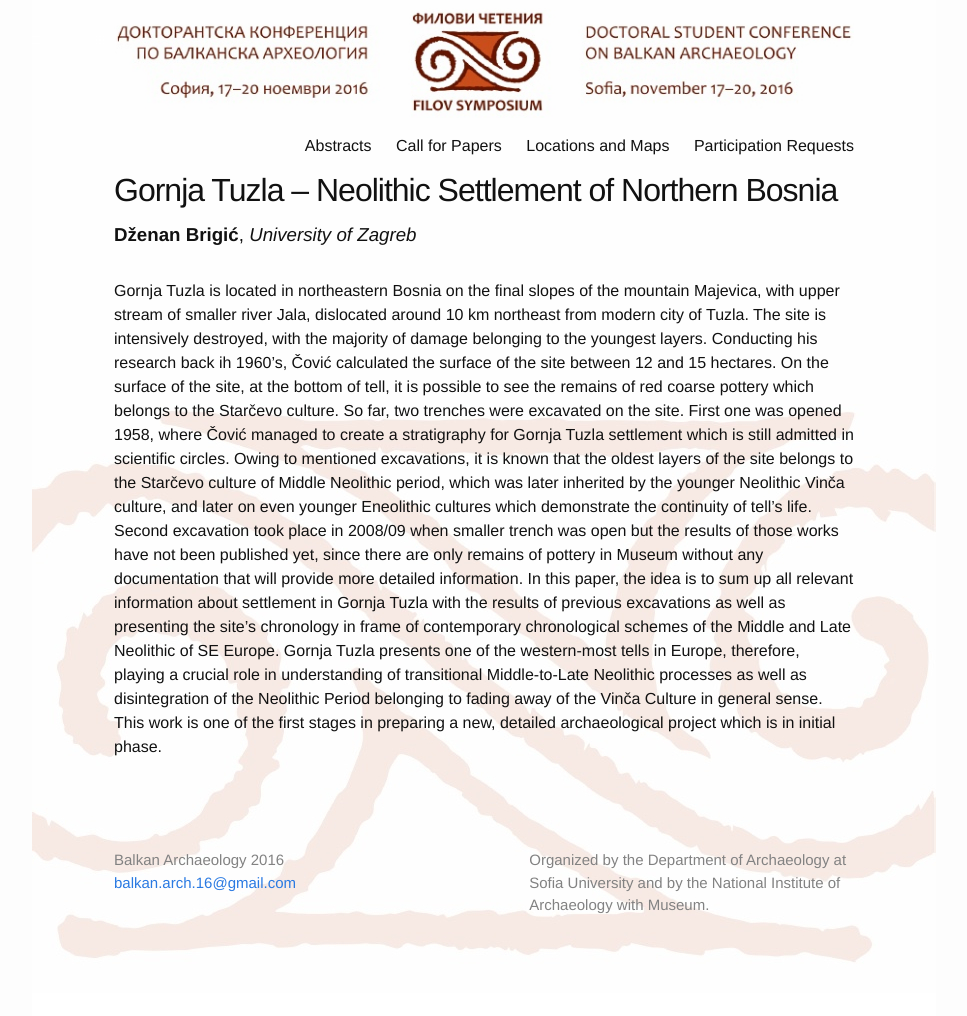
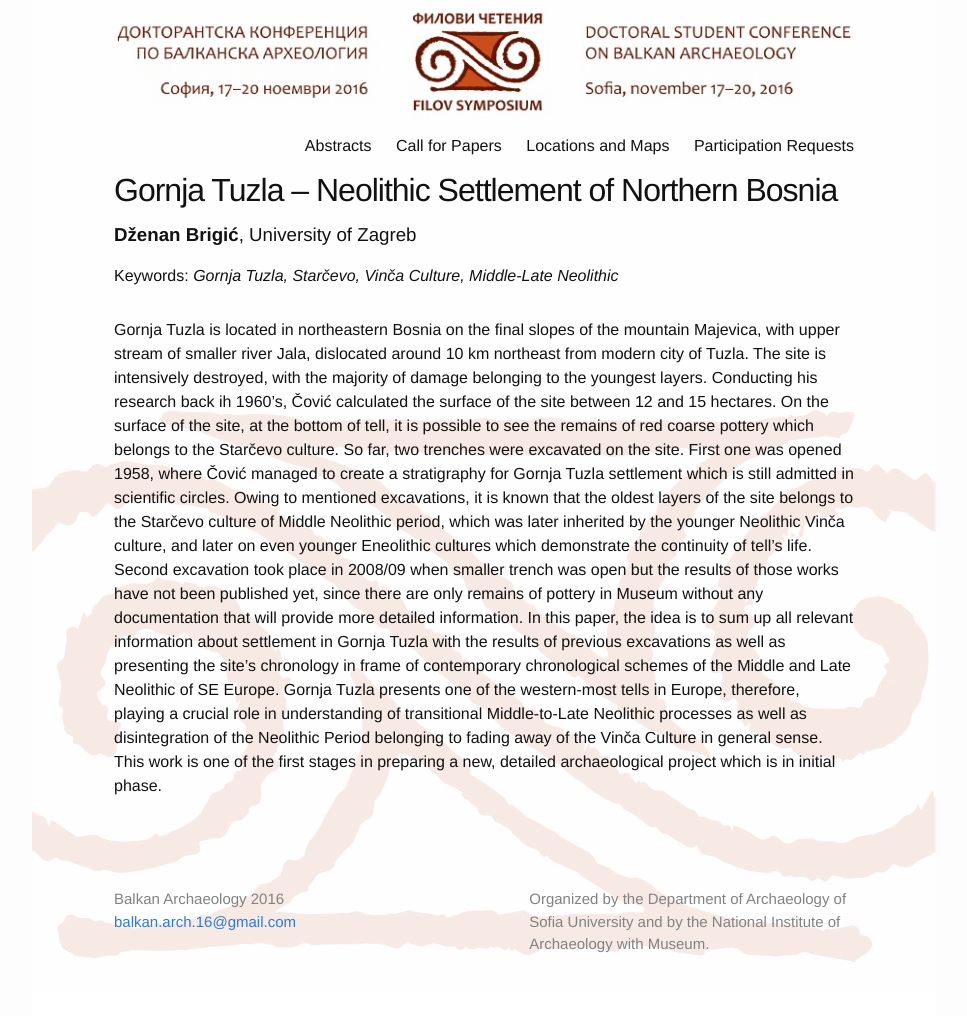
Before and after one commit to balkan-archaeology/balkan-archaeology.github.io, a Jekyll site: the page built from _abstracts/dzenan-brigic.md, in a window 1280 px wide. Shown: the whole page, without its empty margins (156-1123 px from the left). Built offline with Jekyll 4.4.1, drawn with Linux system fonts in a browser that asks for light colours; before the commit the page ends 977 px from its top, so only the background shows below that.

Commit message:
Add an abstract and add keywords functionality and keywords to some abstracts.

```diff
--- a/_abstracts/dzenan-brigic.md
+++ b/_abstracts/dzenan-brigic.md
@@ -6,6 +6,9 @@ title: "Gornja Tuzla – Neolithic Settlement of Northern Bosnia"
 author: "Dženan Brigić"
 
 institution: "University of Zagreb"
+
+keywords: "Gornja Tuzla, Starčevo, Vinča Culture,
+           Middle-Late Neolithic"
 ---
 
 Gornja Tuzla is located in northeastern Bosnia on the final slopes of
--- a/_config.yml
+++ b/_config.yml
@@ -9,7 +9,7 @@
 title: Balkan Archaeology 2016
 email: balkan.arch.16@gmail.com
 description: > # this means to ignore newlines until "baseurl:"
-  Organized by the Department of Archaeology at Sofia University and by the National Institute of Archaeology with Museum.
+  Organized by the Department of Archaeology of Sofia University and by the National Institute of Archaeology with Museum.
 baseurl: "" # the subpath of your site, e.g. /blog
 url: "http://yourdomain.com" # the base hostname & protocol for your site
 
@@ -22,4 +22,5 @@ collections:
     author: string
     title: string
     institution: string
+    keywords: string
     output: true
--- a/_layouts/abstract.html
+++ b/_layouts/abstract.html
@@ -5,7 +5,10 @@ layout: default
 
   <header class="post-header">
     <h2 class="post-title">{{ page.title }}</h2>
-    <h3> <b>{{ page.author}}</b>, <i>{{ page.institution }}</i> </h3>
+    <h3> <b>{{ page.author}}</b>, {{ page.institution }} </h3>
+    {% if page.keywords.size > 0 %}
+    Keywords: <i>{{ page.keywords }}</i>
+    {% endif %}
   </header>
 
   <div class="post-content">
```
Also changed, not shown: _abstracts/angeliki-karathanou.md (added, +57 -0 lines), _abstracts/hristijan-talevski.md (+3 -0 lines), abstracts.md (+1 -1 lines).
